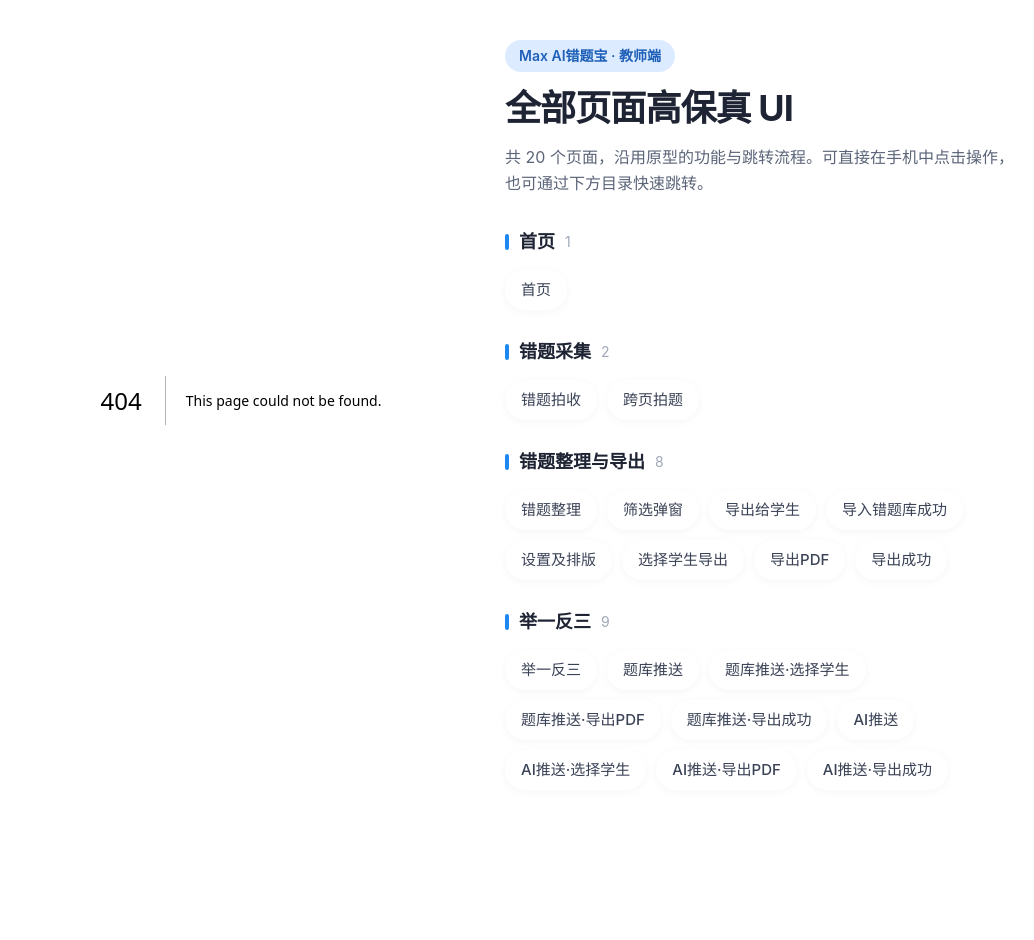
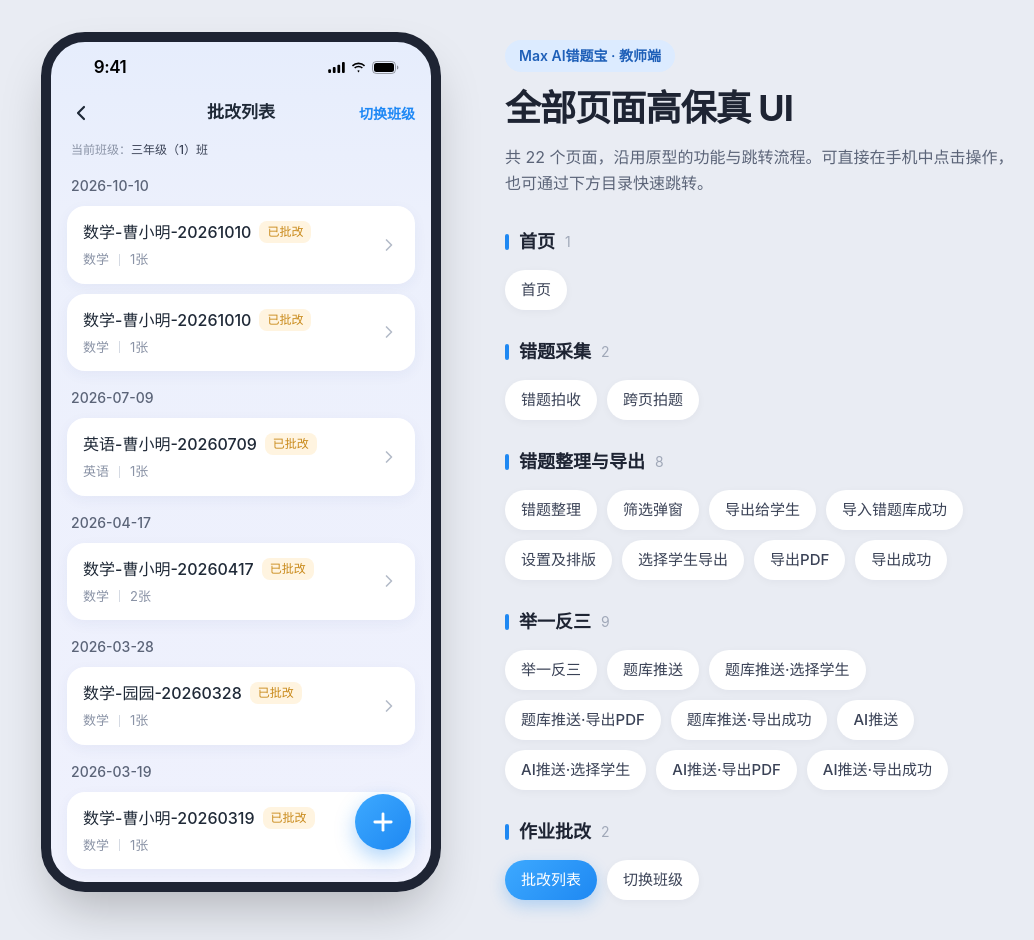
Before and after one commit to hzhou1734-pixel/136408-ctb-app-ui, a Next.js app: page /grading in a window 1280 px wide. Before the commit this address had no page. Shown: the whole page, without its empty margins (107-1141 px from the left). Before the commit the page ends 830 px from the top, so only its background shows below. Built offline with nearby package versions, Linux system fonts and the light colour scheme.

Commit message:
Add grading list page with class switch sheet

```diff
--- /dev/null
+++ b/app/grading/page.tsx
@@ -0,0 +1,20 @@
+import type { Metadata } from 'next'
+import { GradingListScreen } from '@/components/grading/grading-list-screen'
+import { StatusBar } from '@/components/home/status-bar'
+
+export const metadata: Metadata = {
+  title: '批改列表 - Max AI错题宝',
+  description: '按日期查看学生作业批改记录，支持切换班级与新建批改',
+}
+
+export default async function GradingPage({ searchParams }: { searchParams: Promise<{ sheet?: string }> }) {
+  const { sheet } = await searchParams
+  return (
+    <div className="flex min-h-dvh items-center justify-center bg-[#E9ECF3] sm:py-8">
+      <div className="relative flex h-dvh w-full max-w-[400px] flex-col overflow-hidden bg-[linear-gradient(180deg,#E6EDFC_0%,#ECF0FC_20%,#EFF1FD_100%)] sm:h-[860px] sm:rounded-[44px] sm:border-[10px] sm:border-[#1E2433] sm:shadow-2xl">
+        <StatusBar />
+        <GradingListScreen initialClassOpen={sheet === 'class'} key={sheet ?? 'none'} />
+      </div>
+    </div>
+  )
+}
--- /dev/null
+++ b/components/grading/grading-list-screen.tsx
@@ -0,0 +1,130 @@
+'use client'
+
+import { Check, ChevronLeft, ChevronRight, Plus } from 'lucide-react'
+import { useState } from 'react'
+import { classes, gradingRecords, groupByDate } from '@/lib/grading-data'
+
+const groups = groupByDate(gradingRecords)
+
+export function GradingListScreen({ initialClassOpen = false }: { initialClassOpen?: boolean }) {
+  const [classOpen, setClassOpen] = useState(initialClassOpen)
+  const [currentClass, setCurrentClass] = useState(classes[0])
+
+  return (
+    <div className="relative flex min-h-0 flex-1 flex-col">
+      <header className="relative flex h-12 shrink-0 items-center justify-center px-4">
+        <a
+          href="/"
+          aria-label="返回首页"
+          className="absolute left-3 flex size-9 items-center justify-center rounded-full text-[#1F2937] transition-colors hover:bg-white/60"
+        >
+          <ChevronLeft className="size-6" strokeWidth={2.2} />
+        </a>
+        <h1 className="text-[17px] font-bold text-[#1F2937]">批改列表</h1>
+        <button
+          type="button"
+          aria-haspopup="dialog"
+          aria-expanded={classOpen}
+          onClick={() => setClassOpen(true)}
+          className="absolute right-4 text-[14px] font-semibold text-[#1E88F5]"
+        >
+          切换班级
+        </button>
+      </header>
+
+      <p className="px-5 pt-1 text-[12px] text-[#8A93A6]">
+        当前班级：<span className="font-medium text-[#3A4256]">{currentClass}</span>
+      </p>
+
+      <div className="min-h-0 flex-1 overflow-y-auto px-4 pb-28 [scrollbar-width:none]">
+        {groups.map((group) => (
+          <section key={group.date} aria-labelledby={`date-${group.date}`}>
+            <h2 id={`date-${group.date}`} className="px-1 pb-2.5 pt-4 text-[14px] font-medium text-[#5B6478]">
+              {group.date}
+            </h2>
+            <ul className="flex flex-col gap-2.5">
+              {group.items.map((record) => (
+                <li key={record.id}>
+                  <a
+                    href="#"
+                    className="flex items-center gap-3 rounded-2xl bg-white px-4 py-3.5 shadow-[0_4px_14px_rgba(30,64,140,0.05)] transition-colors hover:bg-[#F8FAFF]"
+                  >
+                    <div className="flex min-w-0 flex-1 flex-col gap-1.5">
+                      <div className="flex items-center gap-2">
+                        <span className="truncate text-[16px] font-medium text-[#1F2937]">
+                          {record.subject}-{record.student}-{record.date.replaceAll('-', '')}
+                        </span>
+                        <span className="shrink-0 rounded-md bg-[#FFF4E0] px-2 py-0.5 text-[12px] font-medium text-[#C98A1B]">
+                          已批改
+                        </span>
+                      </div>
+                      <p className="flex items-center gap-2.5 text-[13px] text-[#8A93A6]">
+                        <span>{record.subject}</span>
+                        <span aria-hidden="true" className="h-3 w-px bg-[#D5DAE3]" />
+                        <span>{record.pages}张</span>
+                      </p>
+                    </div>
+                    <ChevronRight className="size-5 shrink-0 text-[#B4BBC8]" aria-hidden="true" />
+                  </a>
+                </li>
+              ))}
+            </ul>
+          </section>
+        ))}
+      </div>
+
+      <a
+        href="/capture"
+        aria-label="新建批改"
+        className="absolute bottom-8 right-5 flex size-14 items-center justify-center rounded-full bg-[linear-gradient(135deg,#3DA9FF_0%,#1E88F2_100%)] text-white shadow-[0_8px_20px_rgba(30,136,242,0.35)] transition-transform active:scale-95"
+      >
+        <Plus className="size-7" strokeWidth={2.4} />
+      </a>
+
+      {classOpen && (
+        <div className="absolute inset-0 z-30 flex items-end">
+          <button
+            type="button"
+            aria-label="关闭"
+            onClick={() => setClassOpen(false)}
+            className="absolute inset-0 bg-black/40"
+          />
+          <div
+            role="dialog"
+            aria-modal="true"
+            aria-labelledby="class-sheet-title"
+            className="relative w-full rounded-t-3xl bg-white px-5 pb-8 pt-5"
+          >
+            <h2 id="class-sheet-title" className="text-center text-[17px] font-bold text-[#1F2937]">
+              切换班级
+            </h2>
+            <ul role="radiogroup" aria-label="班级" className="mt-4 flex flex-col">
+              {classes.map((name) => {
+                const active = name === currentClass
+                return (
+                  <li key={name}>
+                    <button
+                      type="button"
+                      role="radio"
+                      aria-checked={active}
+                      onClick={() => {
+                        setCurrentClass(name)
+                        setClassOpen(false)
+                      }}
+                      className={`flex h-12 w-full items-center justify-between border-b border-[#F0F2F6] px-1 text-[15px] ${
+                        active ? 'font-semibold text-[#1E88F5]' : 'text-[#3A4256]'
+                      }`}
+                    >
+                      {name}
+                      {active && <Check className="size-5" aria-hidden="true" />}
+                    </button>
+                  </li>
+                )
+              })}
+            </ul>
+          </div>
+        </div>
+      )}
+    </div>
+  )
+}
--- a/components/home/toolbox-grid.tsx
+++ b/components/home/toolbox-grid.tsx
@@ -5,7 +5,7 @@ const tools = [
   { label: '错题拍收', icon: 'tool-1.png', href: '/capture' },
   { label: '错题整理', icon: 'tool-2.png', href: '/organize' },
   { label: '举一反三', icon: 'tool-3.png', href: '/practice' },
-  { label: '作业批改', icon: 'tool-5.png', href: '#' },
+  { label: '作业批改', icon: 'tool-5.png', href: '/grading' },
   { label: '作文批阅', icon: 'tool-6.png', href: '#' },
   { label: '智能组卷', icon: 'tool-7.png', href: '#' },
 ]
--- a/components/page-switcher.tsx
+++ b/components/page-switcher.tsx
@@ -44,6 +44,13 @@ const groups: PageGroup[] = [
       { href: '/export?push=ai&sheet=students', label: 'AI推送·选择学生' },
       { href: '/export?push=ai&sheet=filename', label: 'AI推送·导出PDF' },
       { href: '/export?push=ai&sheet=done', label: 'AI推送·导出成功' },
+    ],
+  },
+  {
+    title: '作业批改',
+    pages: [
+      { href: '/grading', label: '批改列表' },
+      { href: '/grading?sheet=class', label: '切换班级' },
     ],
   },
 ]
--- /dev/null
+++ b/lib/grading-data.ts
@@ -0,0 +1,29 @@
+export type GradingRecord = {
+  id: string
+  subject: string
+  student: string
+  date: string
+  pages: number
+}
+
+export const classes = ['三年级（1）班', '三年级（2）班', '四年级（1）班', '四年级（3）班']
+
+export const gradingRecords: GradingRecord[] = [
+  { id: 'r1', subject: '数学', student: '曹小明', date: '2026-10-10', pages: 1 },
+  { id: 'r2', subject: '数学', student: '曹小明', date: '2026-10-10', pages: 1 },
+  { id: 'r3', subject: '英语', student: '曹小明', date: '2026-07-09', pages: 1 },
+  { id: 'r4', subject: '数学', student: '曹小明', date: '2026-04-17', pages: 2 },
+  { id: 'r5', subject: '数学', student: '园园', date: '2026-03-28', pages: 1 },
+  { id: 'r6', subject: '数学', student: '曹小明', date: '2026-03-19', pages: 1 },
+  { id: 'r7', subject: '语文', student: '大帆', date: '2026-03-12', pages: 3 },
+]
+
+export function groupByDate(records: GradingRecord[]) {
+  const map = new Map<string, GradingRecord[]>()
+  for (const record of records) {
+    const list = map.get(record.date) ?? []
+    list.push(record)
+    map.set(record.date, list)
+  }
+  return [...map.entries()].map(([date, items]) => ({ date, items }))
+}
--- a/package.json
+++ b/package.json
@@ -1,6 +1,6 @@
 {
   "name": "my-project",
-  "version": "0.1.64",
+  "version": "0.1.65",
   "private": true,
   "packageManager": "pnpm@12.3.4",
   "scripts": {
```
